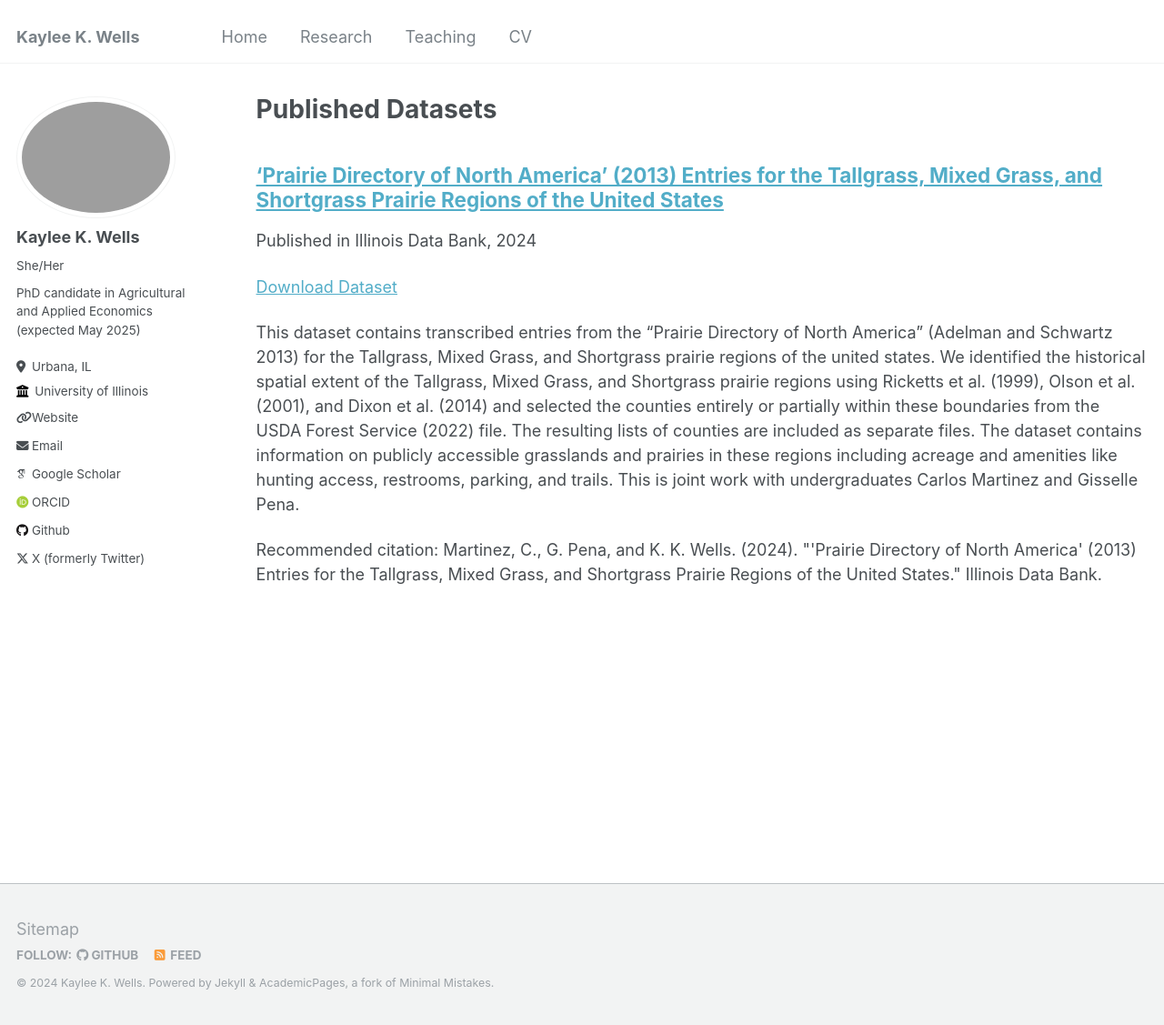
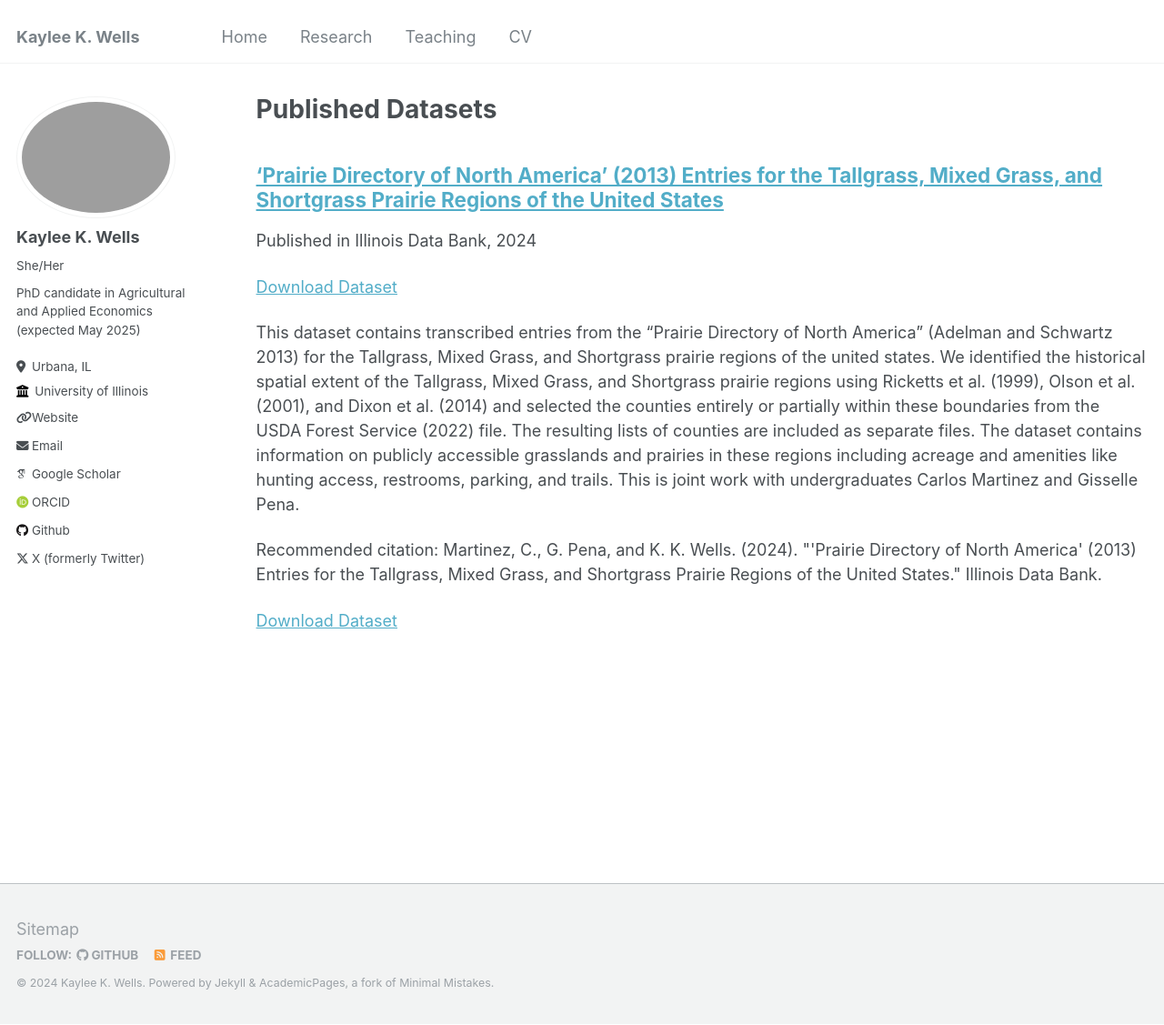
Before and after one commit to KayleeWells/KayleeWells.github.io, a Jekyll site: the page built from _pages/datasets.html, in a window 1280 px wide and 1127 px high. Shown: the whole window at 91% size. Built offline with Jekyll 4.4.1, drawn with Linux system fonts in a browser that asks for light colours; some web fonts are replaced.

Commit message:
Update archive-single.html

```diff
--- a/_includes/archive-single.html
+++ b/_includes/archive-single.html
@@ -67,7 +67,9 @@
       <p><a href=" {{ post.paperurl }} ">Download Paper</a></p>
     {% elsif post.slidesurl %}
       <p>Download <a href="{{ post.slidesurl }}">Download Slides</a></p></p>
-    {% elseif post.dataurl %}
+    {% endif %}
+
+    {% if post.dataurl %}
       <p><a href=" {{ post.dataurl }} ">Download Dataset</a></p>
     {% endif %}
 
```
